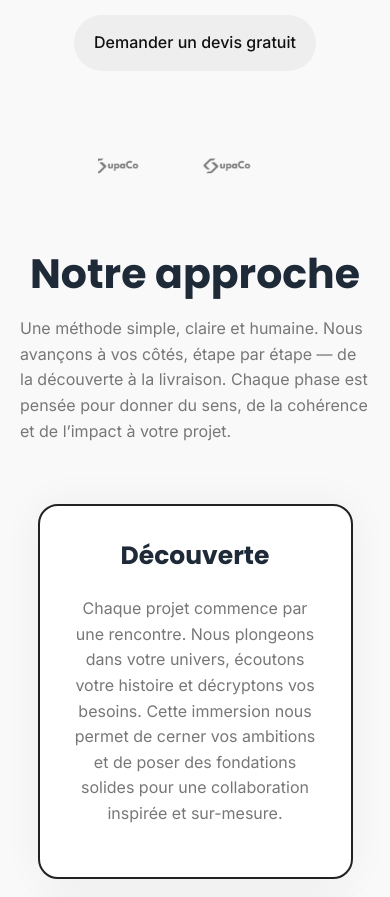
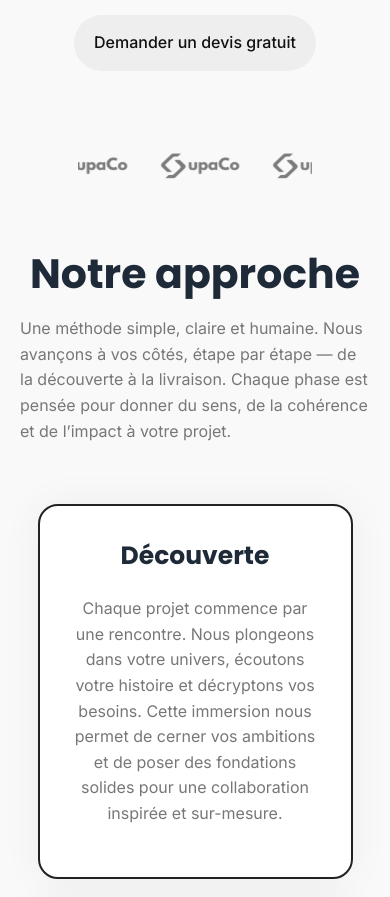
Before and after one commit to SupaKd/su-ado, a React (Vite) app: page / in a window 390 px wide. Shown: the part 1300-2197 px from the top of the page. Built offline with nearby package versions, Linux system fonts and the light colour scheme.

Commit message:
Description des changements

```diff
--- a/src/assets/scss/_marquee.scss
+++ b/src/assets/scss/_marquee.scss
@@ -5,11 +5,11 @@
     display: flex;
     align-items: center;
     justify-content: center;
-    padding: 2rem 0;
+    padding: 1rem 0;
 
     .marquee__wrapper {
       position: relative;
-      width: 50%;
+      width: 60%;
       max-width: 1200px;
       margin: 0 auto;
       overflow: hidden;
@@ -57,7 +57,7 @@
       transition: transform 0.3s ease, opacity 0.3s ease;
 
       img {
-        height: 45px;
+        height: 60px;
         width: auto;
         filter: brightness(0) invert(40%);
         object-fit: contain;
@@ -71,7 +71,7 @@
         }
 
         @media (max-width: 480px) {
-          height: 30px;
+          height: 50px;
         }
       }
 
```
